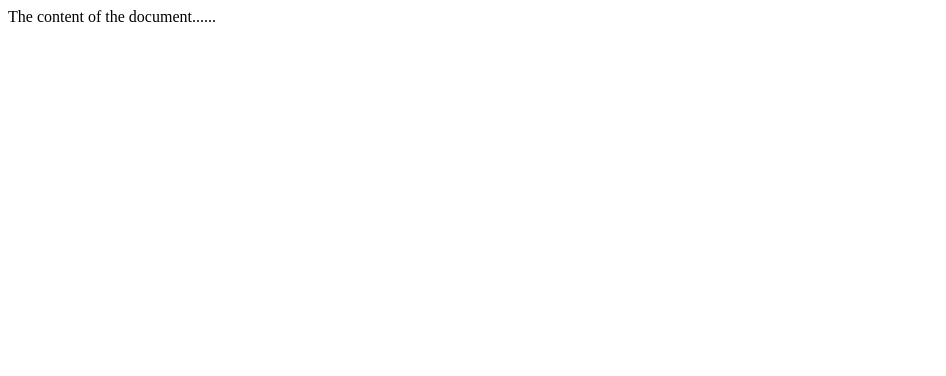
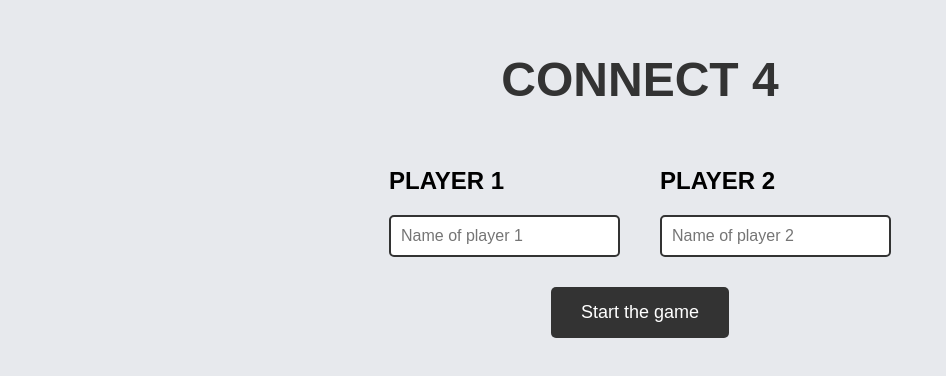
Before and after one commit to lschvn/puissance-4, a website with bundled scripts: page src/index.html in a window 1280 px wide. Shown: the whole page, without its empty margins (0-946 px from the left). Built offline with nearby package versions, Linux system fonts and the light colour scheme.

Commit message:
feat: homepage

```diff
--- a/src/css/app.css
+++ b/src/css/app.css
@@ -0,0 +1,44 @@
+body{
+    font-family: 'Montserrat', sans-serif;
+    text-align: center;
+    background-color: #E7E9ED;
+    margin: 0;
+    padding: 20px;
+}
+
+.logo {
+    font-size: 48px;
+    color: #333;
+    margin-bottom: 40px;
+}
+
+.player{
+    display: flex;
+    flex-direction: column;
+    align-items: flex-start;
+}
+
+.playerInput {
+    display: flex;
+    justify-content: center;
+    gap: 40px;
+    margin-bottom: 30px;
+}
+
+.player input {
+    padding: 10px;
+    font-size: 16px;
+    border: 2px solid #333;
+    border-radius: 5px;
+}
+
+.startBtn {
+    display: inline-block;
+    padding: 15px 30px;
+    font-size: 18px;
+    color: #fff;
+    background-color: #333;
+    text-decoration: none;
+    border-radius: 5px;
+    transition: background-color 0.3s ease;
+}
--- a/src/index.html
+++ b/src/index.html
@@ -5,8 +5,20 @@
 	</head>
 
 	<script src="./libs/index.ts" type="module"></script>
+	<link rel="stylesheet" href="./css/app.css" />
 
 	<body>
-		The content of the document......
+		<h1 class="logo">CONNECT 4</h1>
+		<div class="playerInput">
+			<div class="player">
+				<h2>PLAYER 1</h2>
+				<input type="text" class="player1Input" placeholder="Name of player 1" />
+			</div>
+			<div class="player">
+				<h2>PLAYER 2</h2>
+				<input type="text" class="player2Input" placeholder="Name of player 2" />
+			</div>
+		</div>
+		<a href="./game" class="startBtn">Start the game</a>
 	</body>
 </html>
```
